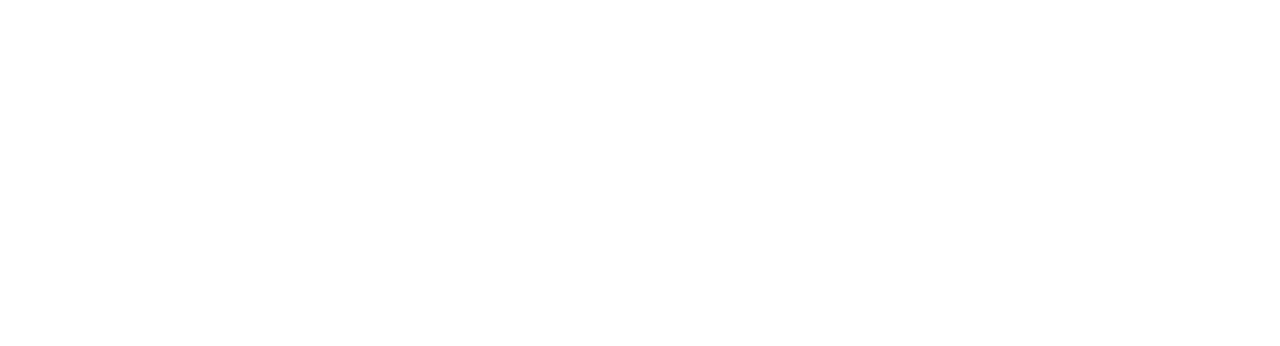
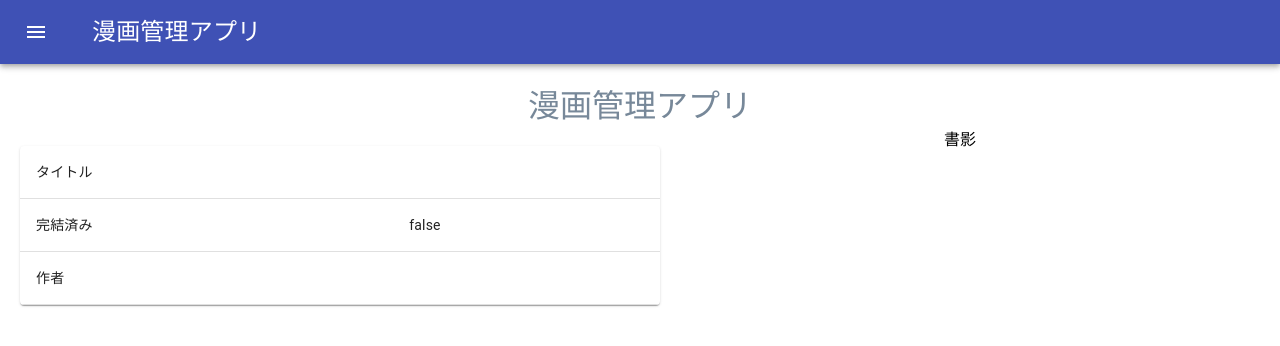
Before and after one commit to hirarira/comicManager, a React (Create React App) app in the folder dockerfiles/react/: page /editComicAbout/1 in a window 1280 px wide. Shown: the top 346 px of the page. Built offline with nearby package versions, Linux system fonts and the light colour scheme; no server answers.

Commit message:
漫画詳細編集画面へのリンクを追加

```diff
--- a/dockerfiles/react/src/App.tsx
+++ b/dockerfiles/react/src/App.tsx
@@ -6,6 +6,7 @@
 import createComicInfo from './pages/createComicInfo';
 import createComic from './pages/createComic';
 import AuthorManager from './pages/authotManager';
+import ComicAboutEdit from './pages/comicAboutEdit';
 
 const App = () => {
   return (
@@ -14,6 +15,7 @@
         <Route exact path="/" component={Home} />
         <Route exact path="/sample" component={Sample} />
         <Route exact path="/detail/:comicID" component={ComicDetail} />
+        <Route exact path="/editComicAbout/:comicID" component={ComicAboutEdit} />
         <Route exact path="/createComicInfo/:comicID/:volID" component={createComicInfo} />
         <Route exact path="/createComic" component={createComic} />
         <Route exact path="/authorManager" component={AuthorManager} />
--- /dev/null
+++ b/dockerfiles/react/src/pages/comicAboutEdit.tsx
@@ -0,0 +1,54 @@
+import { Grid, makeStyles } from "@material-ui/core";
+import React, { useCallback, useState, useEffect } from "react";
+import { RouteComponentProps } from 'react-router-dom';
+import Comics from "../api/comics";
+import ComicAboutTable from "../components/ComicAboutTable";
+import Header from "../components/Header";
+import { initComicDetail } from "../type/ComicDetail";
+
+type DetailProps = RouteComponentProps<{
+  comicID: string
+}>
+
+const useStyles = makeStyles((theme) => ({
+  root: {
+    textAlign: 'center'
+  }
+}));
+
+const ComicAboutEdit: React.FC<DetailProps> = ((props)=>{
+  const classes = useStyles();
+  const comicID = props.match.params.comicID;
+  const comics = new Comics();
+  const [comic, setComic] = useState<any>(initComicDetail);
+
+  const updateComicDetail = useCallback(async()=>{
+    const comicDetail = await comics.getComicDetail(comicID);
+    setComic(comicDetail.data.body);
+  }, []);
+
+  useEffect(()=>{
+    document.title = '漫画管理アプリ: 漫画概要編集';
+    updateComicDetail();
+  }, [fetch]);
+
+  return (
+    <div>
+      <Header/>
+      <Grid container justify="center" className={classes.root}>
+        <Grid item xs={6}>
+          <ComicAboutTable
+            title={comic.about.title}
+            endFlag={comic.about.endFlag}
+            author={comic.author.name}
+          />
+        </Grid>
+        <Grid item xs={6}>
+          書影
+        </Grid>
+      </Grid>
+    </div>
+  )
+});
+
+export default ComicAboutEdit;
--- a/dockerfiles/react/src/pages/comicDetail.tsx
+++ b/dockerfiles/react/src/pages/comicDetail.tsx
@@ -100,6 +100,13 @@
           書影
         </Grid>
         <Grid item xs={12}>
+          <Button variant="contained" color="primary">
+            <Link href={`/editComicAbout/${comicID}`}>
+              概要編集
+            </Link>
+          </Button>
+        </Grid>
+        <Grid item xs={12}>
           <p className={classes.subtitle}>各話詳細</p>
         </Grid>
         <Grid item xs={12}>
--- a/dockerfiles/react/src/pages/home.tsx
+++ b/dockerfiles/react/src/pages/home.tsx
@@ -41,7 +41,7 @@
   }, []);
 
   useEffect(()=>{
-    document.title = '漫画管理アプリ: title';
+    document.title = '漫画管理アプリ: TOP';
     fetch();
   }, [fetch]);
 
```
